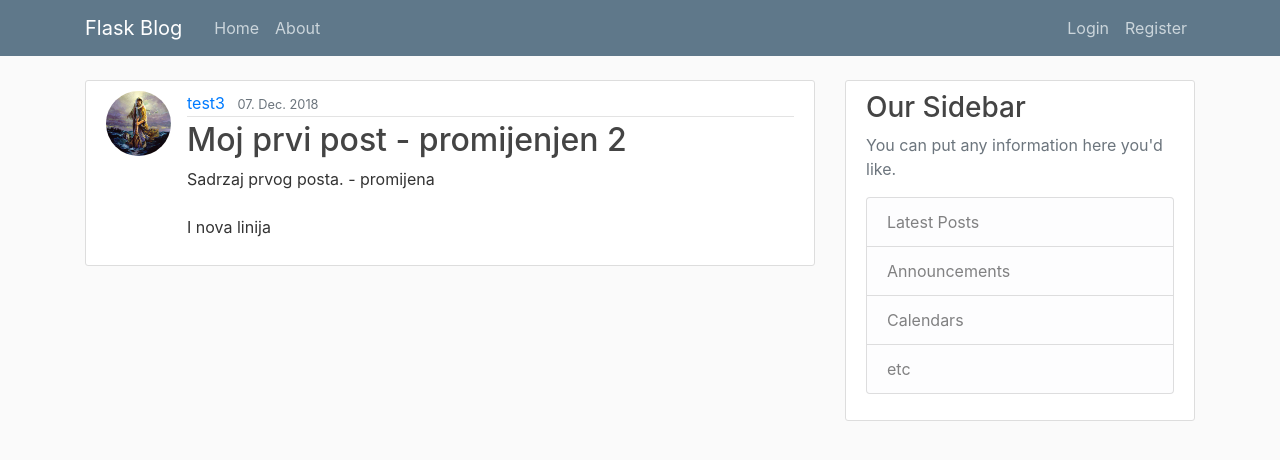
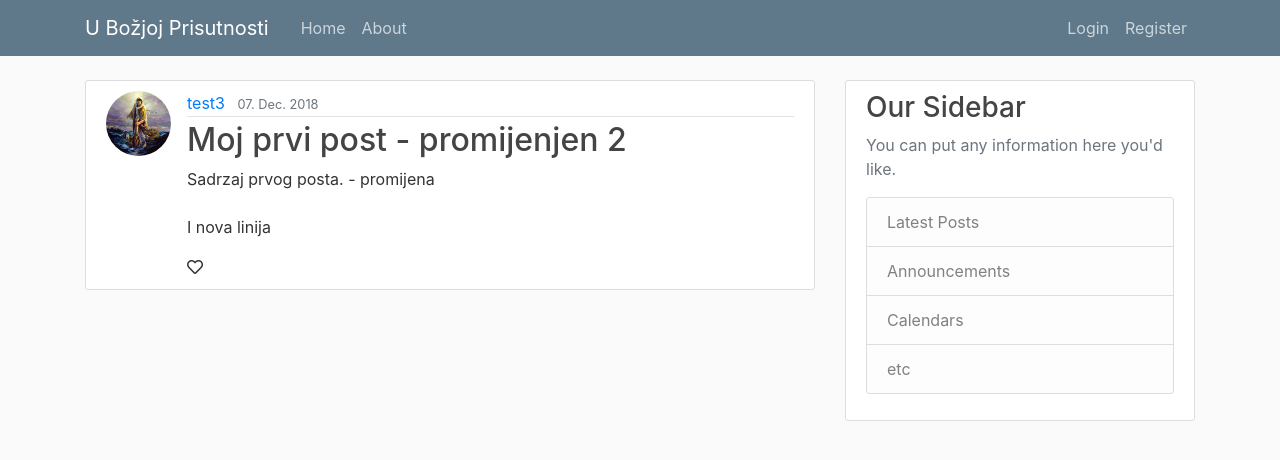
Before and after one commit to mkrajaci/v.2.0, a Flask app: page /post/1 in a window 1280 px wide. Shown: the top 460 px of the page. Run offline with Flask 2, Linux system fonts and the light colour scheme; data comes from the database, SQL or seed files in the repository; some libraries are stand-ins or nearby versions.

Commit message:
Personalization.

```diff
--- a/TODO.txt
+++ b/TODO.txt
@@ -11,7 +11,11 @@ testirati slanje.
 bottom navigation simple: https://www.youtube.com/watch?v=A06uTZu8ZO4
 
 Promjena baze:
+https://youtu.be/PJK950Gp780
+https://realpython.com/flask-by-example-part-2-postgres-sqlalchemy-and-alembic/
 https://youtu.be/cYWiDiIUxQc
 
 deployment
 https://youtu.be/goToXTC96Co
+
+Ideja za temu: https://themes.getbootstrap.com/preview/?theme_id=1671
--- a/blog/__init__.py
+++ b/blog/__init__.py
@@ -6,7 +6,7 @@ from flask_mail import Mail
 from blog.config import Config
 
 
-db = SQLAlchemy()
+db = SQLAlchemy()   # TODO: pretpostavljam da treba u () dodati app ili možda ne
 bcrypt = Bcrypt()
 login_manager = LoginManager()
 login_manager.login_view = 'users.login'
--- a/blog/config.py
+++ b/blog/config.py
@@ -3,11 +3,13 @@ import os
 class Config:
     SECRET_KEY = '5791628bb0b13ce0c676dfde280ba245'
     SQLALCHEMY_DATABASE_URI = 'sqlite:///site.db'
+    # SQLALCHEMY_DATABASE_URI = 'postgresql://postgres:password@localhost/mojabaza'
     MAIL_SERVER = os.environ.get('MAIL_SERVER')
     MAIL_PORT = 587
     MAIL_USE_TLS = True
     MAIL_USERNAME = os.environ.get('EMAIL_USER')
     MAIL_PASSWORD = os.environ.get('EMAIL_PASS')
 
-
-#TODO: https://youtu.be/Wfx4YBzg16s?t=1650 dodati u envronment varijable za bazu.
+# TODO: mislim da i ovaj secret key treba izmjeniti i ne smije biti vidljiv na gitu
+# TODO: izmjeniti pass u uri i dodati ime
+# TODO: https://youtu.be/Wfx4YBzg16s?t=1650 dodati u envronment varijable za bazu.
--- a/blog/templates/layout.html
+++ b/blog/templates/layout.html
@@ -9,17 +9,20 @@
     <link rel="stylesheet" href="https://stackpath.bootstrapcdn.com/bootstrap/4.1.3/css/bootstrap.min.css" integrity="sha384-MCw98/SFnGE8fJT3GXwEOngsV7Zt27NXFoaoApmYm81iuXoPkFOJwJ8ERdknLPMO" crossorigin="anonymous">
     <link rel="stylesheet" type="text/css" href="{{ url_for('static', filename='main.css') }}">
 
+    <!-- Font Awesome -->
+    <link rel="stylesheet" href="https://use.fontawesome.com/releases/v5.8.1/css/all.css" integrity="sha384-50oBUHEmvpQ+1lW4y57PTFmhCaXp0ML5d60M1M7uH2+nqUivzIebhndOJK28anvf" crossorigin="anonymous">
+
     {% if title %}
-        <title>Flask Blog - {{ title }}</title>
+        <title>U Božjoj Prisutnosti - {{ title }}</title>
     {% else %}
-            <title>Flask Blog</title>
+            <title>U Božjoj Prisutnosti</title>
     {% endif %}
 </head>
 <body>
     <header class="site-header">
         <nav class="navbar navbar-expand-md navbar-dark bg-steel fixed-top">
             <div class="container">
-                <a class="navbar-brand mr-4" href="/">Flask Blog</a>
+                <a class="navbar-brand mr-4" href="/">U Božjoj Prisutnosti</a>
                 <button class="navbar-toggler" type="button" data-toggle="collapse" data-target="#navbarToggle" aria-controls="navbarToggle" aria-expanded="false" aria-label="Toggle navigation">
                     <span class="navbar-toggler-icon"></span>
                 </button>
--- a/blog/templates/post.html
+++ b/blog/templates/post.html
@@ -15,6 +15,7 @@
             </div>
             <h2 class="article-title">{{ post.title }}</h2>
             <p class="article-content">{{ post.content }}</p>
+            <i class="far fa-heart"></i>
         </div>
     </article>
     <!-- Modal -->
```
